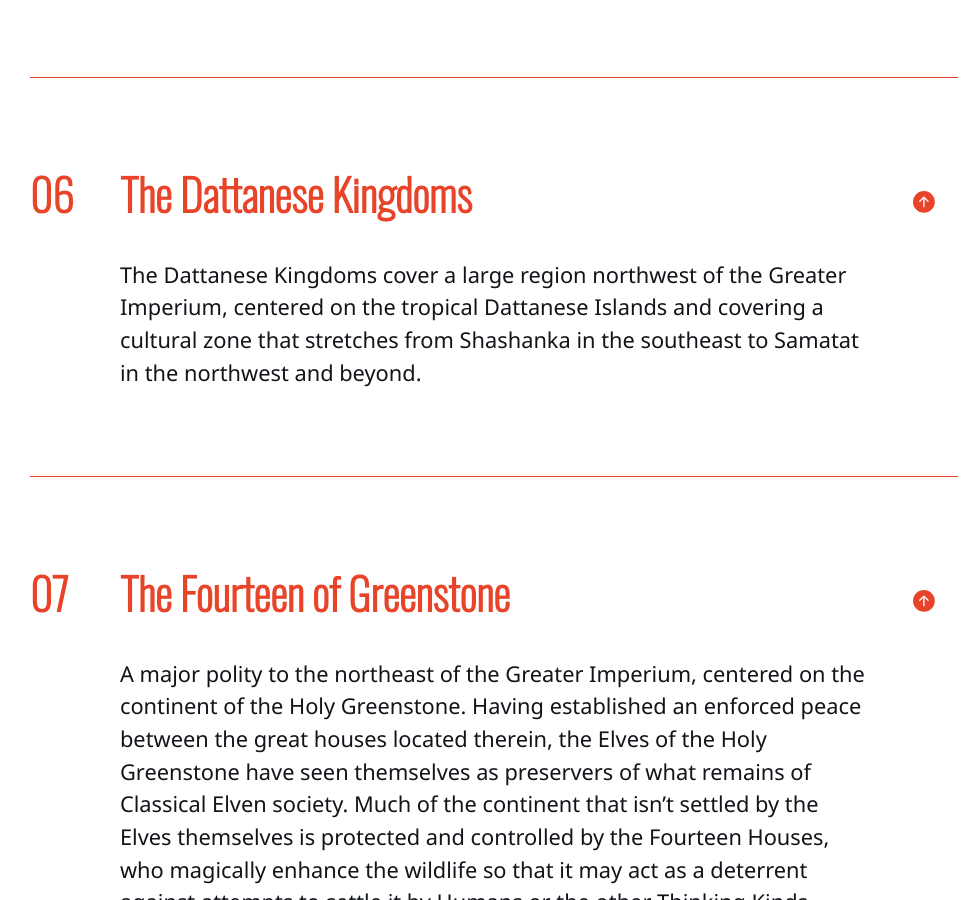
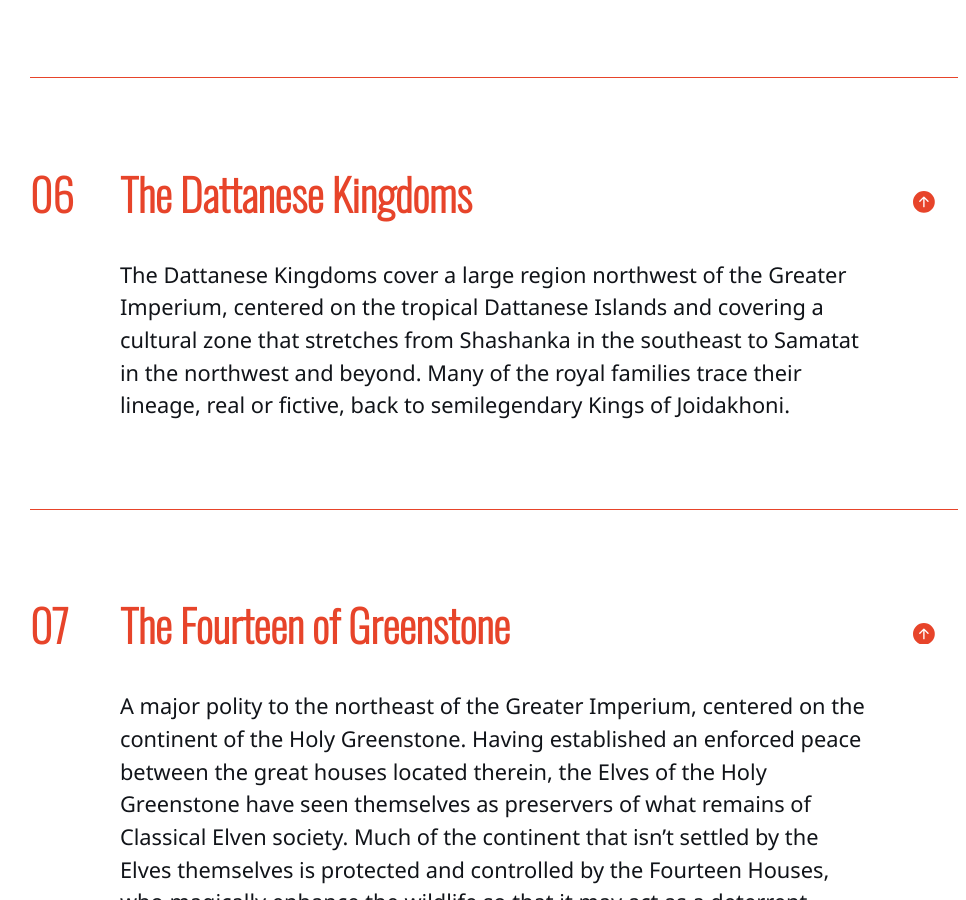
Before and after one commit to kmules1/kmules1.github.io, a Jekyll site: the page built from ecumene/index.md, in a window 1280 px wide and 900 px high, scrolled down 11851 px. Shown: the whole window, without its empty margins (146-1112 px from the left). Built offline with Jekyll 4.4.1, drawn with Linux system fonts in a browser that asks for light colours.

Commit message:
Update index.md

```diff
--- a/ecumene/index.md
+++ b/ecumene/index.md
@@ -507,7 +507,7 @@ The Imperium has had a global influence in the Ecumene due to its large area, it
 
 ## The Dattanese Kingdoms
 
-The Dattanese Kingdoms cover a large region northwest of the Greater Imperium, centered on the tropical Dattanese Islands and covering a cultural zone that stretches from Shashanka in the southeast to Samatat in the northwest and beyond.
+The Dattanese Kingdoms cover a large region northwest of the Greater Imperium, centered on the tropical Dattanese Islands and covering a cultural zone that stretches from Shashanka in the southeast to Samatat in the northwest and beyond. Many of the royal families trace their lineage, real or fictive, back to semilegendary Kings of Joidakhoni.
 
 ## The Fourteen of Greenstone
 
```
